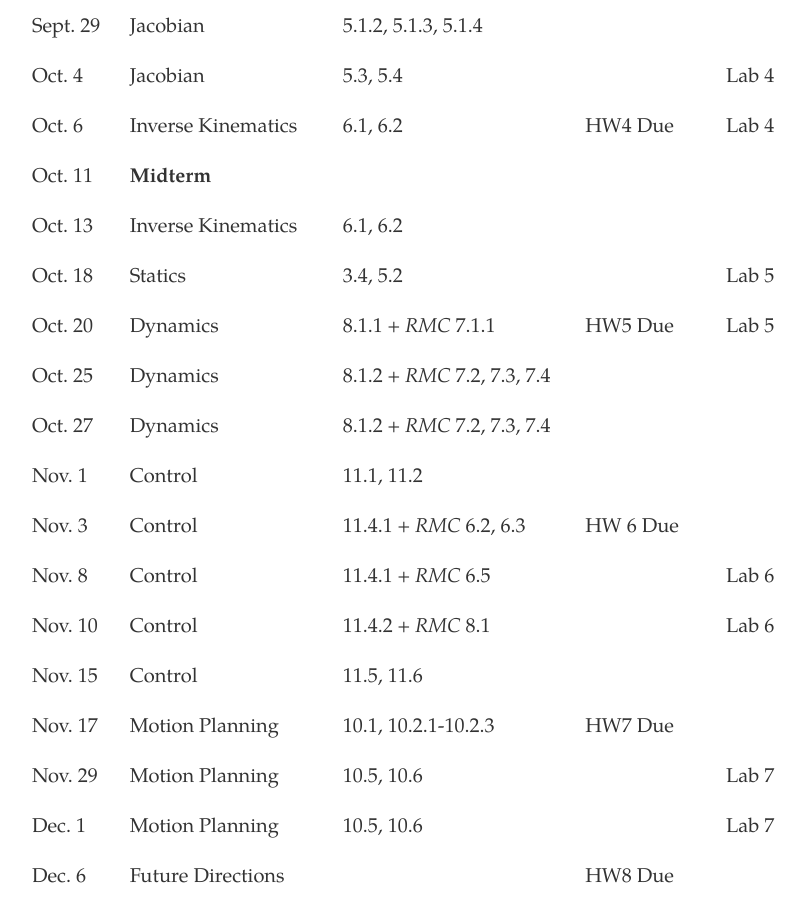
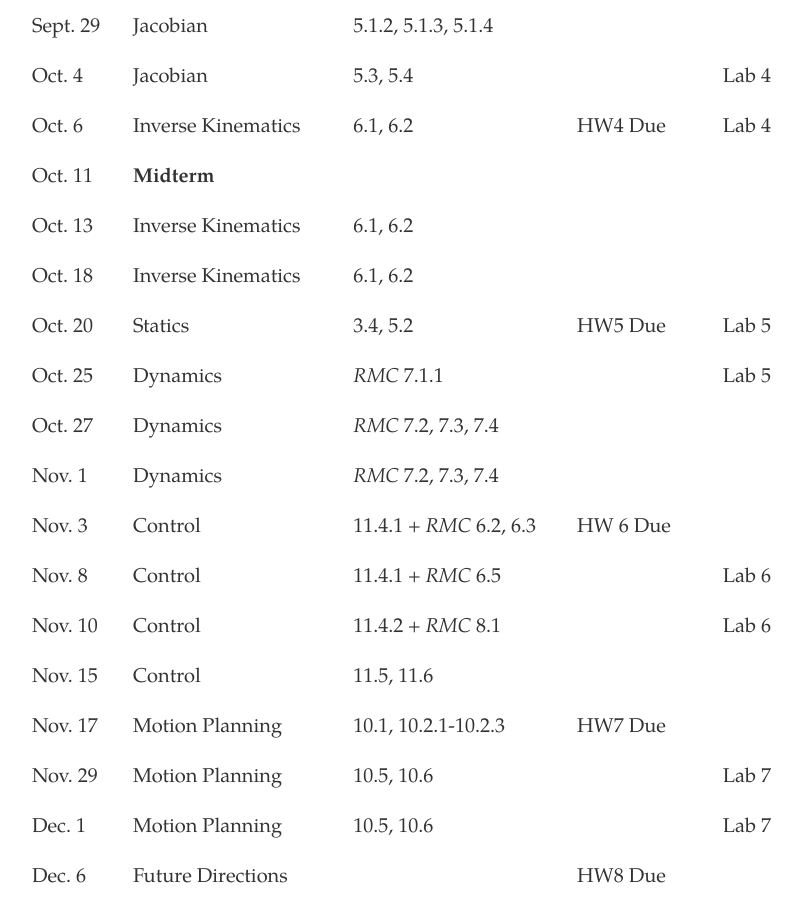
Before and after one commit to dylan-losey/dylan-losey.github.io, a Jekyll site: the page built from me4524-fall22.html, in a window 1280 px wide and 900 px high, scrolled down 2741 px. Shown: the whole window, without its empty margins (222-1028 px from the left). Built offline with Jekyll 4.4.1, drawn with Linux system fonts in a browser that asks for light colours; nearby versions of some CDN libraries.

Commit message:
scheduling

```diff
--- a/me4524-fall22.html
+++ b/me4524-fall22.html
@@ -263,36 +263,36 @@ tags: me4524-fall2022
     </tr>
     <tr>
       <td>Oct. 18</td>
-      <td>Statics</td>
-      <td>3.4, 5.2</td>
+      <td>Inverse Kinematics</td>
+      <td>6.1, 6.2</td>
       <td></td>
-      <td>Lab 5</td>
+      <td></td>
     </tr>
     <tr>
       <td>Oct. 20</td>
-      <td>Dynamics</td>
-      <td>8.1.1 + <i>RMC</i> 7.1.1</td>
+      <td>Statics</td>
+      <td>3.4, 5.2</td>
       <td>HW5 Due</td>
       <td>Lab 5</td>
     </tr>
     <tr>
       <td>Oct. 25</td>
       <td>Dynamics</td>
-      <td>8.1.2 + <i>RMC</i> 7.2, 7.3, 7.4</td>
+      <td><i>RMC</i> 7.1.1</td>
       <td></td>
-      <td></td>
+      <td>Lab 5</td>
     </tr>
     <tr>
       <td>Oct. 27</td>
       <td>Dynamics</td>
-      <td>8.1.2 + <i>RMC</i> 7.2, 7.3, 7.4</td>
+      <td><i>RMC</i> 7.2, 7.3, 7.4</td>
       <td></td>
       <td></td>
     </tr>
     <tr>
       <td>Nov. 1</td>
-      <td>Control</td>
-      <td>11.1, 11.2</td>
+      <td>Dynamics</td>
+      <td><i>RMC</i> 7.2, 7.3, 7.4</td>
       <td></td>
       <td></td>
     </tr>
```
